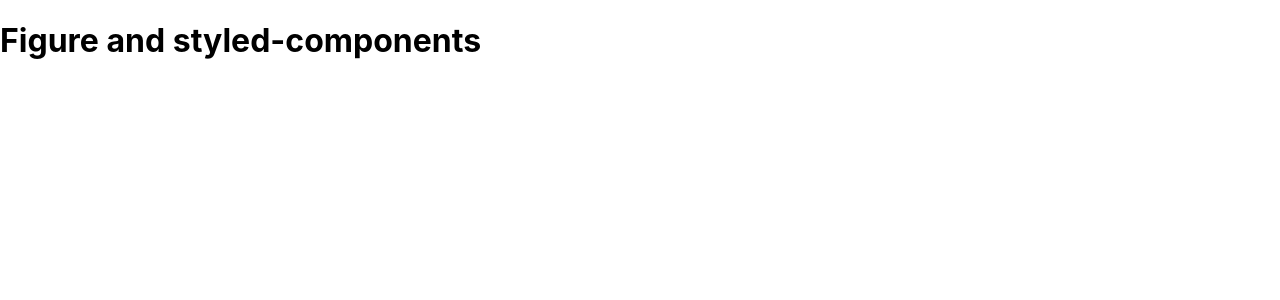
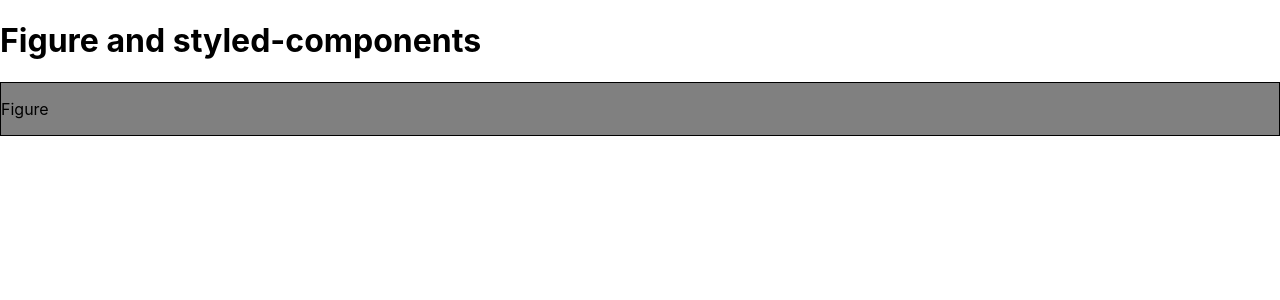
Before and after one commit to KostiantynPolishko2/style-component, a React (Create React App) app: page / in a window 1280 px wide. Shown: the top 300 px of the page. Built offline with nearby package versions, Linux system fonts and the light colour scheme.

Commit message:
3 Created basic styled-component 'FigureWrapper'.

```diff
--- a/src/components/Figures/Figures.styled.ts
+++ b/src/components/Figures/Figures.styled.ts
@@ -1,4 +1,10 @@
 import styled from 'styled-components';
 
-export const FiguresWrapper = styled.div`
+interface FigureProps {
+    bgColor?: string;
+}
+
+export const FigureWrapper = styled.div<FigureProps>`
+    background-color: ${props => props.bgColor || 'grey'};
+    border: 1px solid black;
 `;
--- a/src/components/Figures/Figures.tsx
+++ b/src/components/Figures/Figures.tsx
@@ -1,12 +1,12 @@
 import React, { FC } from 'react';
-import { FiguresWrapper } from './Figures.styled';
+import { FigureWrapper } from './Figures.styled';
 
 interface FiguresProps {}
 
-const Figures: FC<FiguresProps> = () => (
- <FiguresWrapper>
-    Figures Component
- </FiguresWrapper>
+const Figure: FC<FiguresProps> = () => (
+ <FigureWrapper>
+    <p>Figure</p>
+ </FigureWrapper>
 );
 
-export default Figures;
+export default Figure;
--- a/src/index.tsx
+++ b/src/index.tsx
@@ -3,6 +3,7 @@ import ReactDOM from 'react-dom/client';
 import './index.css';
 import App from './components/App/App';
 import 'the-new-css-reset';
+import Figure from './components/Figures/Figures';
 import reportWebVitals from './reportWebVitals';
 
 const root = ReactDOM.createRoot(
@@ -11,6 +12,7 @@ const root = ReactDOM.createRoot(
 root.render(
   <React.StrictMode>
     <h1>Figure and styled-components</h1>
+    <Figure/>
     {/* <App/> */}
   </React.StrictMode>
 );
```
